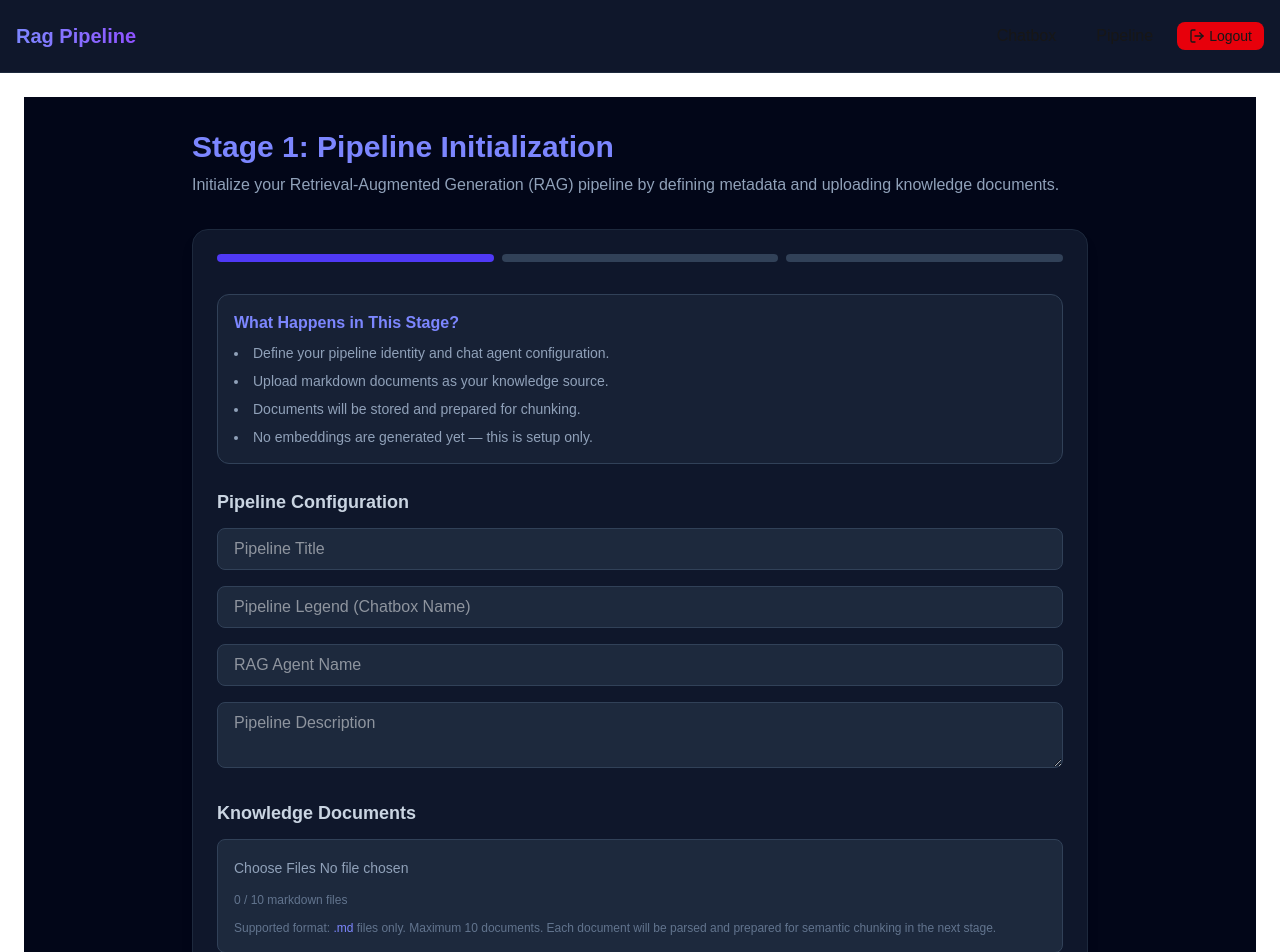
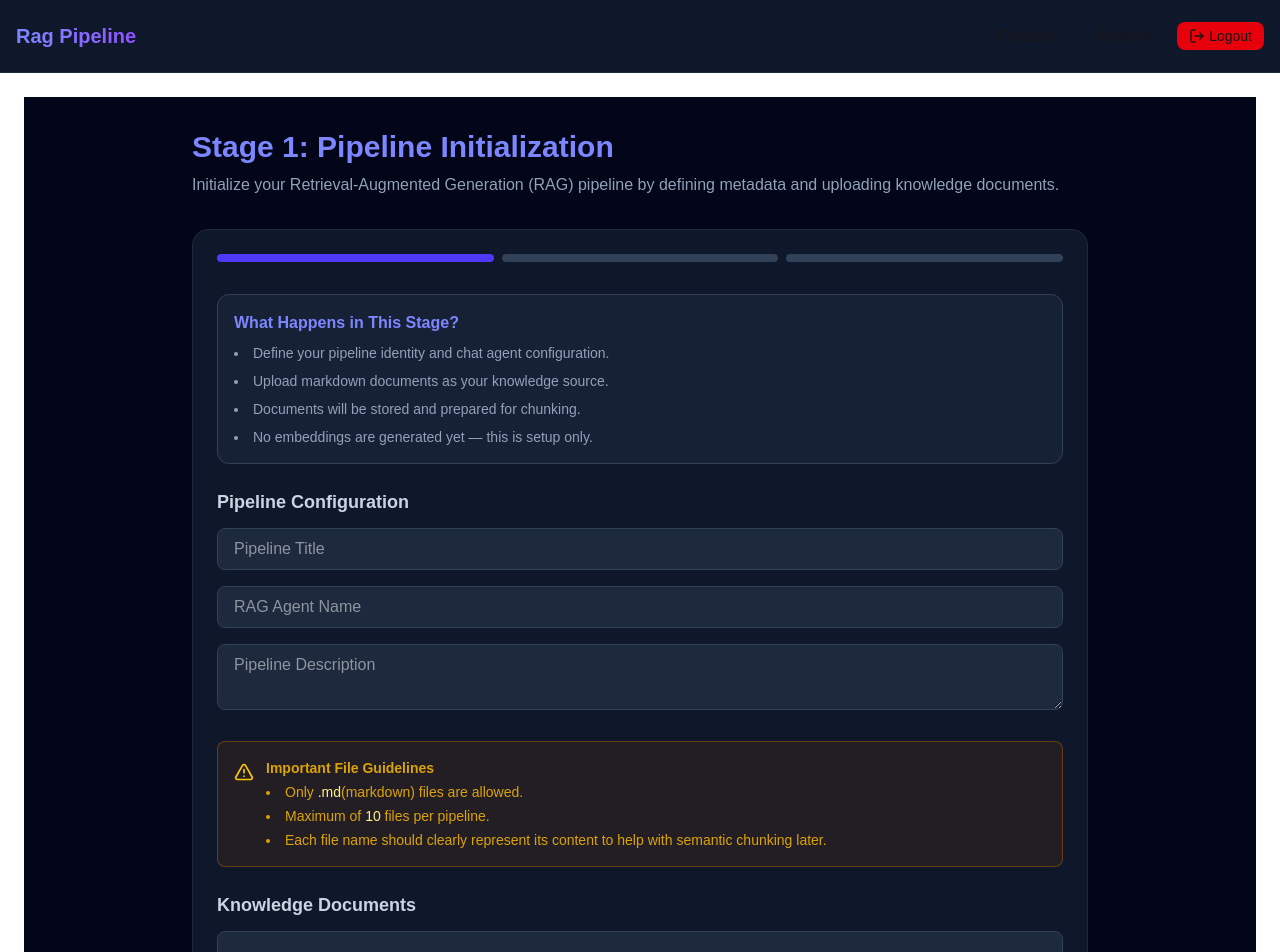
Before and after one commit to rynchrls/rag-pipeline-app, a Next.js app: page /pipeline/create in a window 1280 px wide. Shown: the top 952 px of the page. Built offline with nearby package versions, Linux system fonts and the light colour scheme; sample sign-in values are in the browser's storage.

Commit message:
zustand, auth strat and context implemented

```diff
--- a/package.json
+++ b/package.json
@@ -10,11 +10,13 @@
   },
   "dependencies": {
     "axios": "^1.13.5",
+    "jwt-decode": "^4.0.0",
     "lucide-react": "^0.575.0",
     "next": "16.1.6",
     "react": "19.2.3",
     "react-dom": "19.2.3",
-    "react-hot-toast": "^2.6.0"
+    "react-hot-toast": "^2.6.0",
+    "zustand": "^5.0.11"
   },
   "devDependencies": {
     "@tailwindcss/postcss": "^4",
--- a/src/app/components/AuthGuard.tsx
+++ b/src/app/components/AuthGuard.tsx
@@ -2,10 +2,13 @@
 
 import { useRouter, usePathname } from "next/navigation";
 import { useEffect } from "react";
-
+import { jwtDecode } from "jwt-decode";
+import { useAuth } from "../store/auth";
+import { JwtPayload } from "../types/jwt.types";
 export default function AuthGuard({ children }: { children: React.ReactNode }) {
   const router = useRouter();
   const pathname = usePathname();
+  const saveUser = useAuth((state) => state.saveUser);
 
   // Compute auth state synchronously during render — no effect needed
   const token =
@@ -20,12 +23,15 @@ export default function AuthGuard({ children }: { children: React.ReactNode }) {
     if (!authorized && !isPublicPath) {
       router.replace("/login");
     }
-
+    if (token) {
+      const decode: JwtPayload = jwtDecode(token as string);
+      saveUser({ id: decode.id, email: decode.sub });
+    }
     // Redirect if authorized and trying to access login/register
     if (authorized && isPublicPath) {
       router.replace("/");
     }
-  }, [authorized, isPublicPath, pathname, router]);
+  }, [authorized, isPublicPath, pathname, router, saveUser, token]);
 
   return <>{children}</>;
 }
--- a/src/app/login/page.tsx
+++ b/src/app/login/page.tsx
@@ -5,7 +5,9 @@ import Link from "next/link";
 import { Sparkles, Mail, Lock } from "lucide-react";
 import AuthSvc from "@/api/services/auth.service";
 import { useToast } from "@/context/ToastContext";
-
+import { useAuth } from "@/app/store/auth";
+import { jwtDecode } from "jwt-decode";
+import { JwtPayload } from "../types/jwt.types";
 export default function LoginPage() {
   const [formData, setFormData] = useState({
     email: "",
@@ -13,6 +15,7 @@ export default function LoginPage() {
   });
   const [loading, setLoading] = useState(false); // <-- loading state
   const { addToast } = useToast();
+  const saveUser = useAuth((state) => state.saveUser);
 
   const handleChange = (e: React.ChangeEvent<HTMLInputElement>) => {
     setFormData({
@@ -27,10 +30,12 @@ export default function LoginPage() {
 
     try {
       const res = await AuthSvc.login(formData);
+      const decode: JwtPayload = jwtDecode(res.data.access_token);
+      saveUser({ id: decode.id, email: decode.sub });
       localStorage.setItem("rag_token", res.data.access_token);
       addToast("Login successful!", "success");
 
-      // Full reload to /
+      // // Full reload to /
       window.location.href = "/";
     } catch (error: unknown) {
       addToast((error as Error).message, "error");
--- a/src/app/page.tsx
+++ b/src/app/page.tsx
@@ -1,10 +1,14 @@
+"use client";
 import Link from "next/link";
 import { Sparkles, Database, MessageSquare } from "lucide-react";
+import { useAuth } from "./store/auth";
 
 export default function Home() {
+  const users = useAuth((state) => state.user);
   return (
     <div className="min-h-screen bg-slate-950 text-white flex items-center justify-center px-6">
       <div className="max-w-5xl w-full text-center">
+        {users?.email}
         {/* Hero Section */}
         <div className="mb-16">
           <div className="flex justify-center mb-6">
@@ -38,7 +42,6 @@ export default function Home() {
             </Link>
           </div>
         </div>
-
         {/* Feature Cards */}
         <div className="grid md:grid-cols-3 gap-6">
           <div className="bg-slate-900 border border-slate-800 p-6 rounded-2xl shadow-lg hover:shadow-indigo-900/30 transition">
@@ -70,7 +73,6 @@ export default function Home() {
             </p>
           </div>
         </div>
-
         {/* Footer */}
         <div className="mt-16 text-sm text-slate-500">
           © {new Date().getFullYear()} Rag Pipeline • Built by{" "}
--- a/src/app/pipeline/create/stage1.tsx
+++ b/src/app/pipeline/create/stage1.tsx
@@ -1,15 +1,14 @@
 "use client";
 
 import { useState } from "react";
-import { X, FileText } from "lucide-react";
+import { X, FileText, AlertTriangle } from "lucide-react";
 import StageLayout from "@/app/components/StageLayout";
 import StageLoader from "@/app/components/StageLoader";
 
 export default function Stage1({ onNext }: { onNext: (data: any) => void }) {
   const [title, setTitle] = useState("");
   const [description, setDescription] = useState("");
-  const [legend, setLegend] = useState("");
-  const [agentName, setAgentName] = useState("");
+  const [agent_name, setAgentName] = useState("");
   const [files, setFiles] = useState<File[]>([]);
   const [error, setError] = useState("");
   const [loading, setLoading] = useState(false);
@@ -46,15 +45,25 @@ export default function Stage1({ onNext }: { onNext: (data: any) => void }) {
   };
 
   const handleSubmit = async () => {
-    // simulate slight delay for UX smoothness
+    setLoading(true);
+
+    // Prepare FormData
+    const formData = new FormData();
+    formData.append("title", title);
+    formData.append("agent_name", agent_name);
+    formData.append("description", description);
+
+    files.forEach((file, index) => {
+      formData.append("files", file, file.name); // key can be same "files" for multiple files
+    });
+
     setTimeout(() => {
       setLoading(false);
       onNext({
         pipelineId: "testing",
         title,
         description,
-        legend,
-        agentName,
+        agent_name,
         fileCount: files.length,
       });
     }, 1200);
@@ -106,15 +115,8 @@ export default function Stage1({ onNext }: { onNext: (data: any) => void }) {
             />
 
             <input
-              placeholder="Pipeline Legend (Chatbox Name)"
-              value={legend}
-              onChange={(e) => setLegend(e.target.value)}
-              className="w-full px-4 py-2 bg-slate-800 rounded-lg border border-slate-700 focus:ring-2 focus:ring-indigo-600"
-            />
-
-            <input
               placeholder="RAG Agent Name"
-              value={agentName}
+              value={agent_name}
               onChange={(e) => setAgentName(e.target.value)}
               className="w-full px-4 py-2 bg-slate-800 rounded-lg border border-slate-700 focus:ring-2 focus:ring-indigo-600"
             />
@@ -125,6 +127,28 @@ export default function Stage1({ onNext }: { onNext: (data: any) => void }) {
               onChange={(e) => setDescription(e.target.value)}
               className="w-full px-4 py-2 bg-slate-800 rounded-lg border border-slate-700 focus:ring-2 focus:ring-indigo-600"
             />
+          </div>
+        </div>
+
+        {/* Warning / Info Section */}
+        <div className="flex items-start gap-3 bg-yellow-900/20 border border-yellow-700/50 rounded-lg p-4 text-sm text-yellow-500/90">
+          <AlertTriangle size={20} className="text-yellow-400 mt-1" />
+          <div>
+            <p className="font-semibold">Important File Guidelines</p>
+            <ul className="mt-1 list-disc list-inside space-y-1">
+              <li>
+                Only <span className="text-yellow-200">.md</span>(markdown)
+                files are allowed.
+              </li>
+              <li>
+                Maximum of <span className="text-yellow-200">10</span> files per
+                pipeline.
+              </li>
+              <li>
+                Each file name should clearly represent its content to help with
+                semantic chunking later.
+              </li>
+            </ul>
           </div>
         </div>
 
@@ -156,9 +180,8 @@ export default function Stage1({ onNext }: { onNext: (data: any) => void }) {
             </div>
 
             <p className="text-xs text-slate-500 mt-3">
-              Supported format: <span className="text-indigo-400">.md</span>{" "}
-              files only. Maximum 10 documents. Each document will be parsed and
-              prepared for semantic chunking in the next stage.
+              Each document will be parsed and prepared for semantic chunking in
+              the next stage.
             </p>
           </div>
         </div>
--- /dev/null
+++ b/src/app/store/auth.ts
@@ -0,0 +1,21 @@
+import { create } from 'zustand'
+
+
+interface AuthState {
+    user: {
+        id?: number | null;
+        email?: string | null
+    },
+    saveUser: (params: { id: number; email: string }) => void
+}
+
+const useAuth = create<AuthState>((set) => ({
+    user: {
+        id: null,
+        email: null
+    },
+    saveUser: (params: { id: number; email: string }) => set(() => ({ user: { ...params } }))
+}))
+
+
+export { useAuth }
--- /dev/null
+++ b/src/app/types/jwt.types.ts
@@ -0,0 +1,7 @@
+// Define the type for your JWT payload
+export interface JwtPayload {
+    sub: string;
+    id: number;
+    exp: number;
+    [key: string]: unknown; // for additional fields
+}
```
Also changed, not shown: 1 other file (tests, documents, lock files or other folders).
